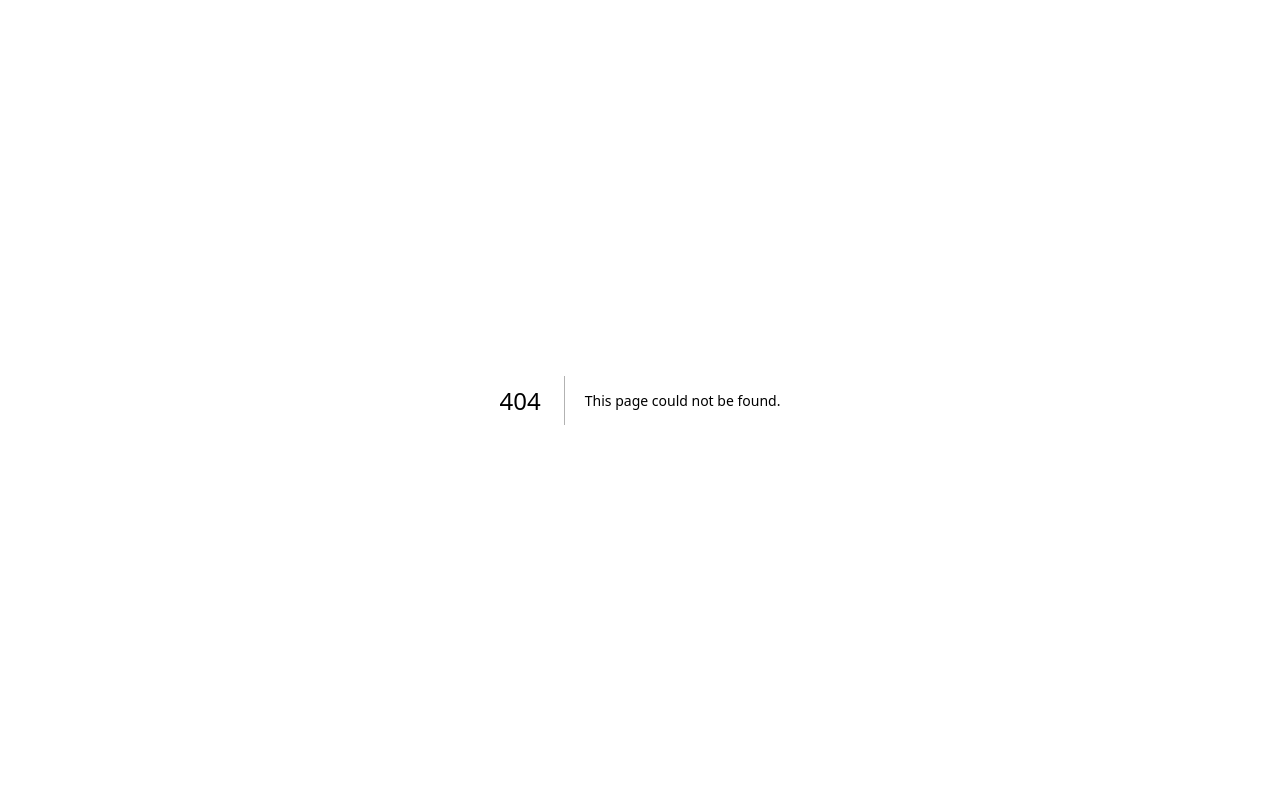
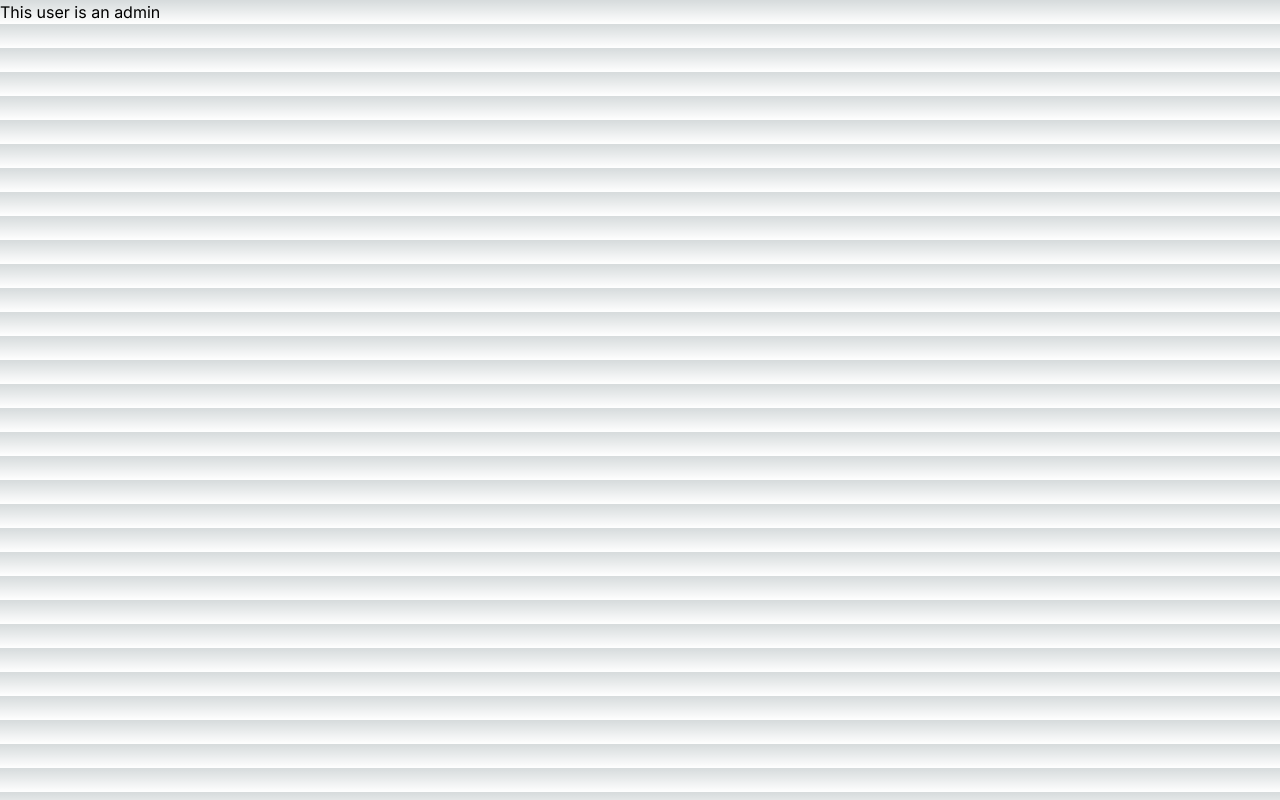
Before and after one commit to vganb/CMS-gruppuppgift-grupp3, a Next.js app in the folder cms/: page /admin/adminpage in a window 1280 px wide. Before the commit this address had no page. Built offline with nearby package versions, Linux system fonts and the light colour scheme.

Commit message:
Added admin

```diff
--- /dev/null
+++ b/cms/app/(private)/admin/adminpage/page.jsx
@@ -0,0 +1,18 @@
+"use client"
+import {IsUserAdmin} from "@/perms/adminPerms"
+import { useState } from "react"
+
+console.log(IsUserAdmin)
+
+const AdminPage = () => {
+  return (
+    <div>{IsUserAdmin ? (
+        <p>This user is an admin</p>
+      ) : (
+        <p>This user is not an admin</p>
+      )}
+      </div>
+  )
+}
+
+export default AdminPage
--- a/cms/perms/adminPerms.jsx
+++ b/cms/perms/adminPerms.jsx
@@ -1,7 +1,5 @@
-import { useState } from "react"
+import { useState, useContext, createContext } from "react"
 
-export const AdminPerms = () => {
-    const [admin, setAdmin] = useState(true)
-
-    return admin
+export const IsUserAdmin = () => {
+    return true
 }
```
